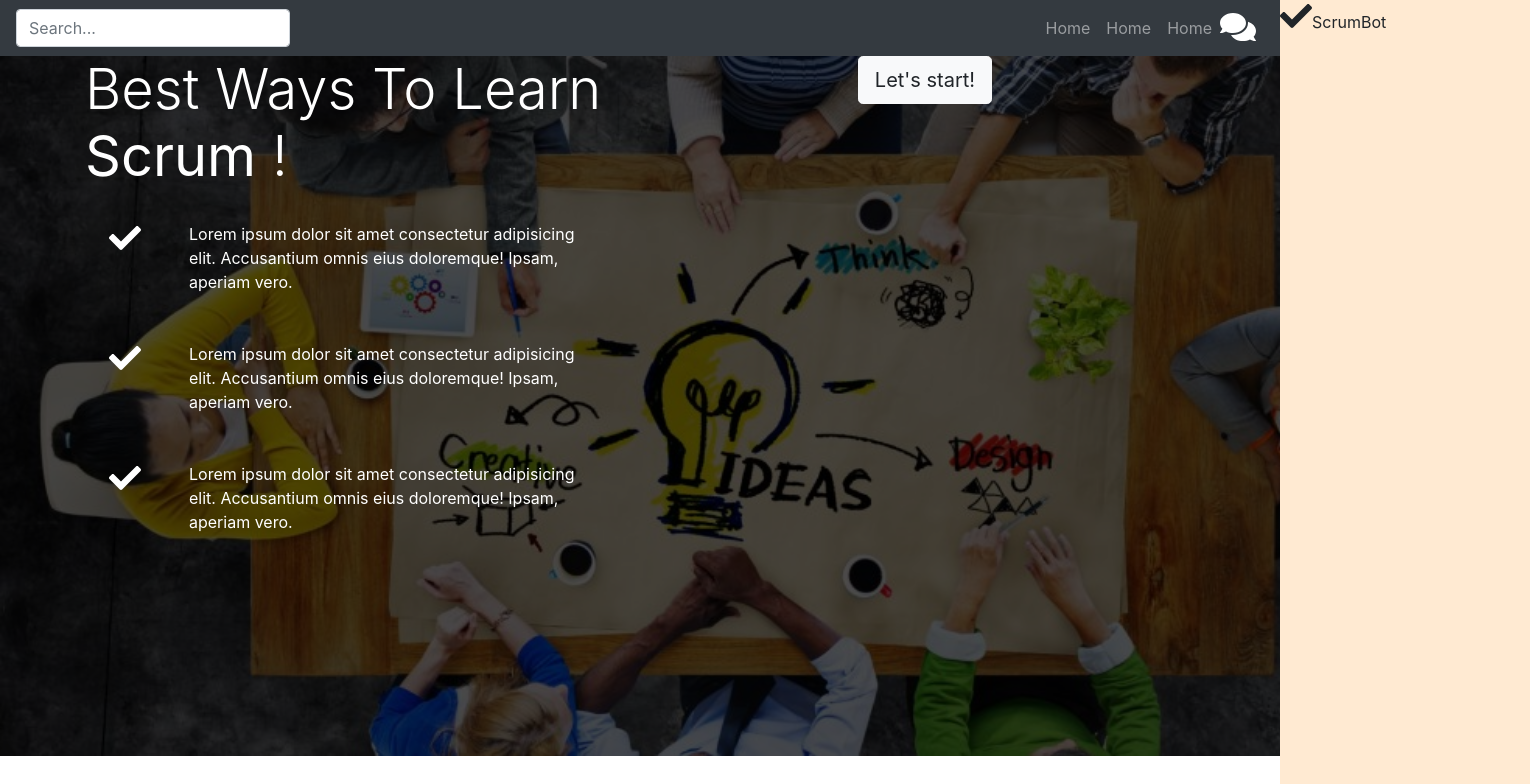
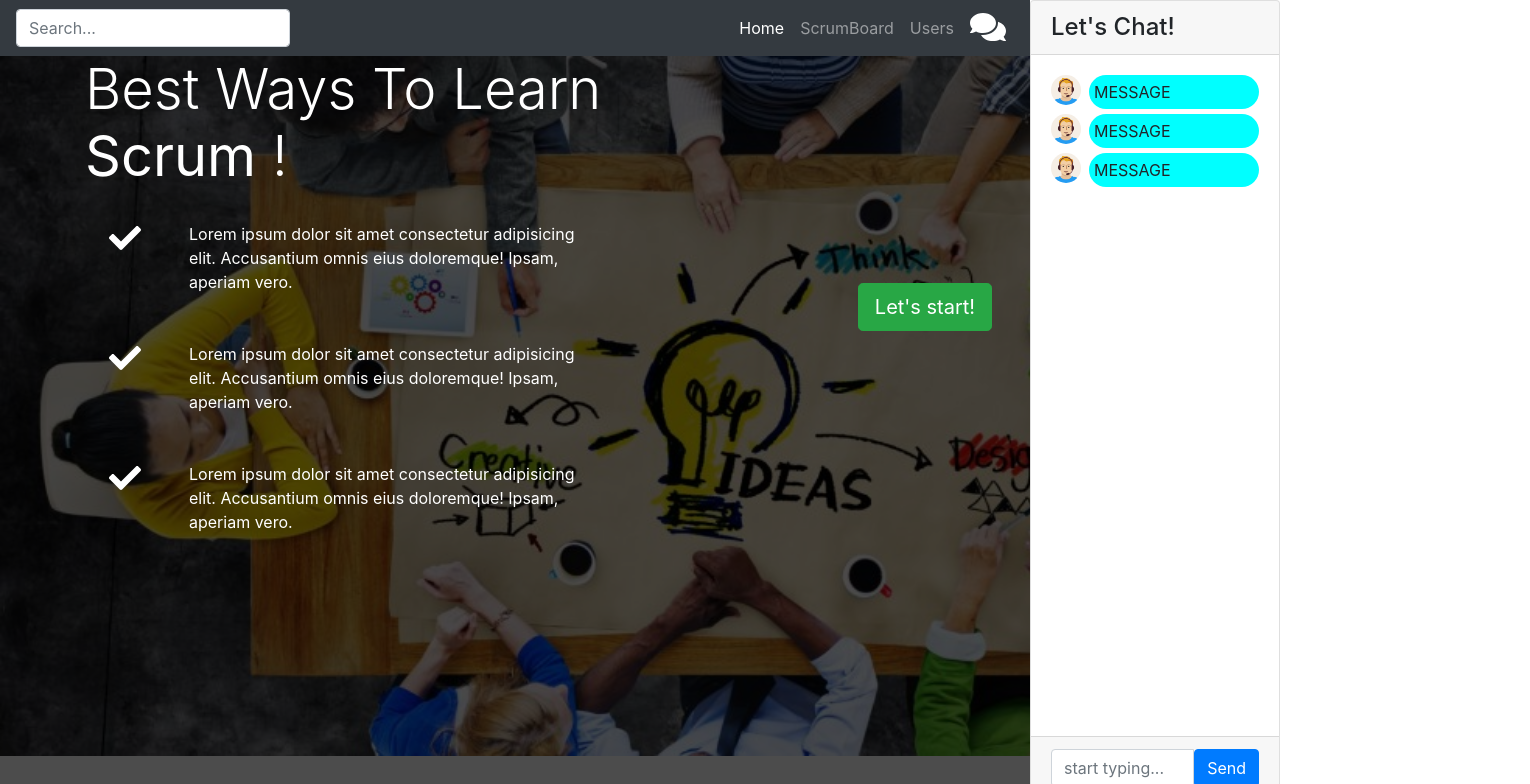
Before and after one commit to KSzczesniak/ScrumBotApp, a React (Create React App) app: page / in a window 1280 px wide. Shown: the top 784 px of the page, 1530 px wide, since content can reach past the window. Built offline with nearby package versions, Linux system fonts and the light colour scheme.

Commit message:
Making sidebar height spreading thoughout all available height, adding bootstrap card to chatbar, avatars and MessageItems.

```diff
--- /dev/null
+++ b/src/compoments/Chat/Chat.js
@@ -0,0 +1,36 @@
+import React from 'react'
+import {
+    Card,
+    CardHeader,
+    CardBody,
+    CardFooter,
+    InputGroup,
+    Input,
+    Button,
+    ListGroup
+} from 'reactstrap'
+
+import MessageList from '../MessageList/MessageList'
+
+const Chat = () => {
+    return (
+        <Card style={{ display: "flex", flexFlow: "column", height: "100vh", position: "fixed", top: 0 }} >
+            <CardHeader style={{ flex: "0 1 auto" }}>
+                <strong className="h4">Let's Chat!</strong>
+            </CardHeader>
+            <CardBody style={{ flex: "1 1 auto" }}>
+                <ListGroup>
+                    <MessageList />
+                </ListGroup>
+            </CardBody>
+            <CardFooter style={{ flex: "0 1 10px" }}>
+                <InputGroup>
+                    <Input placeholder="start typing..." />
+                    <Button color="primary">Send</Button>
+                </InputGroup>
+            </CardFooter>
+        </Card>
+    )
+}
+
+export default Chat
--- a/src/compoments/ListItem/CheckListItem.js
+++ b/src/compoments/CheckListItem/CheckListItem.js
@@ -4,11 +4,11 @@ import { faCheck } from '@fortawesome/free-solid-svg-icons'
 
 const CheckListItem = (props) => {
     return (
-        <div class="d-flex">
-            <div class="p-4 align-self-start">
+        <div className="d-flex">
+            <div className="p-4 align-self-start">
                 <FontAwesomeIcon icon={faCheck} size="2x" />
             </div>
-            <div class="p-4 align-self-end">
+            <div className="p-4 align-self-end">
                 {props.children}
             </div>
         </div>
--- /dev/null
+++ b/src/compoments/MessageItem/MessageItem.js
@@ -0,0 +1,24 @@
+import React from 'react';
+import {
+    Media,
+} from 'reactstrap';
+
+import botAvatar from '../../assets/img/avatars/botAvatar.png';
+import classes from './MessageItem.module.css'
+
+const MessageItem = props => {
+    return (
+        <Media >
+            <Media left bottom>
+                <Media object src={botAvatar} alt="User avatar" style={{ height: 30, width: 30 }} className={"rounded-circle mr-2"} />
+            </Media>
+            <Media body>
+                <div className={classes.message}>
+                    MESSAGE
+                </div>
+            </Media>
+        </Media >
+    )
+}
+
+export default MessageItem
--- /dev/null
+++ b/src/compoments/MessageItem/MessageItem.module.css
@@ -0,0 +1,6 @@
+.message{
+    background-color: aqua;
+    border-radius: 25px;
+    padding: 5px;
+    margin-bottom: 5px
+}
--- /dev/null
+++ b/src/compoments/MessageList/MessageList.js
@@ -0,0 +1,19 @@
+import React from 'react'
+import { ListGroup } from 'reactstrap'
+
+import MessageItem from '../MessageItem/MessageItem'
+
+const MessageList = props => {
+    const tempMessages = ["Hi", "Hi", "Hi"]
+    let id = 0;
+    const messages = tempMessages.map(message => {
+        return <MessageItem key={id++} />
+    })
+    return (
+        <ListGroup>
+            {messages}
+        </ListGroup>
+    )
+}
+
+export default MessageList
--- a/src/compoments/Navbar/Navbar.js
+++ b/src/compoments/Navbar/Navbar.js
@@ -24,24 +24,24 @@ const NavbarComponent = props => {
     }
 
     return (
-        <Navbar color="dark" dark expand>
+        <Navbar color="dark" dark expand fixed="true">
             <Form inline>
                 <Input type="text" placeholder="Search..." />
             </Form>
             <Collapse navbar>
                 <Nav className="ml-auto" color="light" navbar>
                     <NavItem>
-                        <NavLink light>Home</NavLink>
+                        <NavLink active>Home</NavLink>
                     </NavItem>
                     <NavItem>
-                        <NavLink>Home</NavLink>
+                        <NavLink>ScrumBoard</NavLink>
                     </NavItem>
                     <NavItem>
-                        <NavLink>Home</NavLink>
+                        <NavLink>Users</NavLink>
                     </NavItem>
                 </Nav>
             </Collapse>
-            <span className={classes.sidebarToggle + "d-flex mr-2"} onClick={toggleButtonHandler}>
+            <span className={classes.sidebarToggle + "d-flex mx-2"} onClick={toggleButtonHandler}>
                 <FontAwesomeIcon icon={faComments} size="2x" className={classes.icon} />
             </span>
         </Navbar>
--- a/src/compoments/Sidebar/Sidebar.js
+++ b/src/compoments/Sidebar/Sidebar.js
@@ -2,9 +2,9 @@ import React, { Component } from 'react'
 import { connect } from 'react-redux'
 
 import PerfectScrollbar from 'react-perfect-scrollbar';
-import { FontAwesomeIcon } from '@fortawesome/react-fontawesome'
-import { faCheck } from '@fortawesome/free-solid-svg-icons'
+
 import classes from "./Sidebar.module.css"
+import Chat from "../Chat/Chat"
 
 export class Sidebar extends Component {
 
@@ -15,19 +15,10 @@ export class Sidebar extends Component {
             style.push(classes.closed)
         }
         return (
-            <nav className={style.join(' ')}>
-                <div >
-                    <PerfectScrollbar>
-                        <div className="sidebarHeading">
-                            <FontAwesomeIcon icon={faCheck} size="2x" />
-                            <span className="align-midle">ScrumBot</span>
-                        </div>
-                        <ul className={classes.sidebarMessages}>
-
-                        </ul>
-
-                    </PerfectScrollbar>
-                </div>
+            <nav className={style.join(' ')} >
+                <PerfectScrollbar>
+                    <Chat />
+                </PerfectScrollbar>
             </nav >
         )
     }
--- a/src/compoments/Sidebar/Sidebar.module.css
+++ b/src/compoments/Sidebar/Sidebar.module.css
@@ -5,8 +5,7 @@
   transition: margin-left 0.4s ease-in-out, left 0.4s ease-in-out; */
   -webkit-transition: all .4s ease-in-out;
   transition: all .4s ease-in-out;
-  background: #ffead2;
-  border-right: 0; }
+  border-left: 0; }
 
 .sidebarBrand {
   font-weight: 400;
--- a/src/pages/landing/Landing.js
+++ b/src/pages/landing/Landing.js
@@ -8,7 +8,7 @@ import {
     Button
 } from 'reactstrap'
 
-import CheckListItem from '../../compoments/ListItem/CheckListItem'
+import CheckListItem from '../../compoments/CheckListItem/CheckListItem'
 import Footer from '../../compoments/Footer/Footer'
 import classes from './Landing.module.css'
 
@@ -19,7 +19,7 @@ const Header = () => (
             <Container >
                 <Row>
                     <Col xl="6">
-                        <h1 class="display-4">Best Ways To Learn <strong>Scrum</strong> !</h1>
+                        <h1 className="display-4">Best Ways To Learn <strong>Scrum</strong> !</h1>
                         <CheckListItem>
                             Lorem ipsum dolor sit amet consectetur adipisicing elit. Accusantium omnis eius
                                     doloremque! Ipsam, aperiam vero.
@@ -34,9 +34,9 @@ const Header = () => (
                         </CheckListItem>
 
                     </Col>
-                    <Col xl="6" className="text-center">
-                        <Link to="/home">
-                            <Button color="light" size="lg">
+                    <Col xl="6" className="align-items-center d-flex justify-content-center">
+                        <Link to="/home" >
+                            <Button color="success" size="lg">
                                 Let's start!
                             </Button>
                         </Link>
--- a/src/pages/landing/Landing.module.css
+++ b/src/pages/landing/Landing.module.css
@@ -10,6 +10,6 @@
 .homeSection .darkOverlay {
     position: absolute;
     width: 100%;
-    min-height: 700px;
+    min-height: 800px;
     background: rgba(0,0,0,0.7);
 }
--- a/src/store/reducers/navbar.js
+++ b/src/store/reducers/navbar.js
@@ -1,4 +1,4 @@
-import * as actionTypes from '../actions/actionTypes';
+// import * as actionTypes from '../actions/actionTypes';
 
 const initialState = {
 
--- a/src/store/reducers/sidebar.js
+++ b/src/store/reducers/sidebar.js
@@ -1,7 +1,7 @@
 import * as actionTypes from '../actions/actionTypes'
 
 const initialState = {
-    open: false
+    open: true
 }
 
 const reducer = (state = initialState, action) => {
```
Also changed, not shown: src/assets/img/avatars/botAvatar.png (added), src/assets/img/avatars/userAvatar.png (added).
